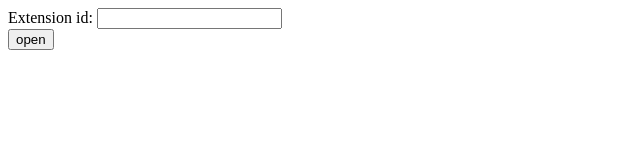
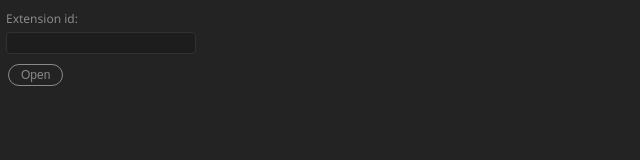
Before and after one commit to punchx/launchextension, a plain HTML site: page index.html in a window 1280 px wide. Shown: the whole page, without its empty margins (0-640 px from the left). Drawn offline with Linux system fonts and the light colour scheme.

Commit message:
first app styles

```diff
--- a/css/style.css
+++ b/css/style.css
@@ -0,0 +1,62 @@
+body {
+	margin: 0;
+	padding: 10px 6px;
+	font-family: "Segoe UI", Tahoma, Sans-Serif;
+	font-weight: lighter;
+	color: #8a8a8a;
+	font-size: 12px;
+	background-color: #232323;
+}
+
+form {
+	display: flex;
+	flex-direction: column;
+}
+
+label {
+	margin-bottom: 5px;
+}
+
+input {
+	box-sizing: border-box;
+	max-width: 190px;
+	height: 22px;
+	margin-bottom: 8px;
+	padding: 0 8px;
+	font-size: 13px;
+	font-weight: lighter;
+	line-height: 22px;
+	color: #b9b9b9;
+	border: 1px solid #313131;
+	border-radius: 4px;
+	background-color: #1d1d1d;
+}
+
+button {
+	height: 22px;
+	margin: 2px;
+	margin-bottom: 5px;
+	padding: 2px 12px;
+	font-size: 12px;
+	color: #8a8a8a;
+	text-align: center;
+	background-color: #232323;
+	border: 1px solid #8a8a8a;
+	border-radius: 12px;
+}
+
+button:hover {
+	color: #232323;
+	background-color: #8a8a8a;
+	cursor: pointer;
+}
+button:focus {
+	outline: none;
+}
+
+button:active {
+	color: #232323;
+	background-color: #606060;
+	border-color: #606060;
+	cursor: pointer;
+}
--- a/index.html
+++ b/index.html
@@ -3,14 +3,15 @@
 <head>
 	<meta charset="UTF-8">
 	<title>Launch Extension v.1.0.0</title>
+	<link rel="stylesheet" type="text/css" href="css/style.css">
 </head>
 <body>
 	<section>
-		<form action="#" utocomplete="on">
+		<form action="#">
 			<label for="extID">Extension id:</label>
 			<input id="extID" type="text">
 		</form>
-		<button id="openBtn">open</button>
+		<button id="openBtn">Open</button>
 	</section>
 	<script src="js/CSInterface.js"></script>
 	<script src="js/main.js"></script>
```
